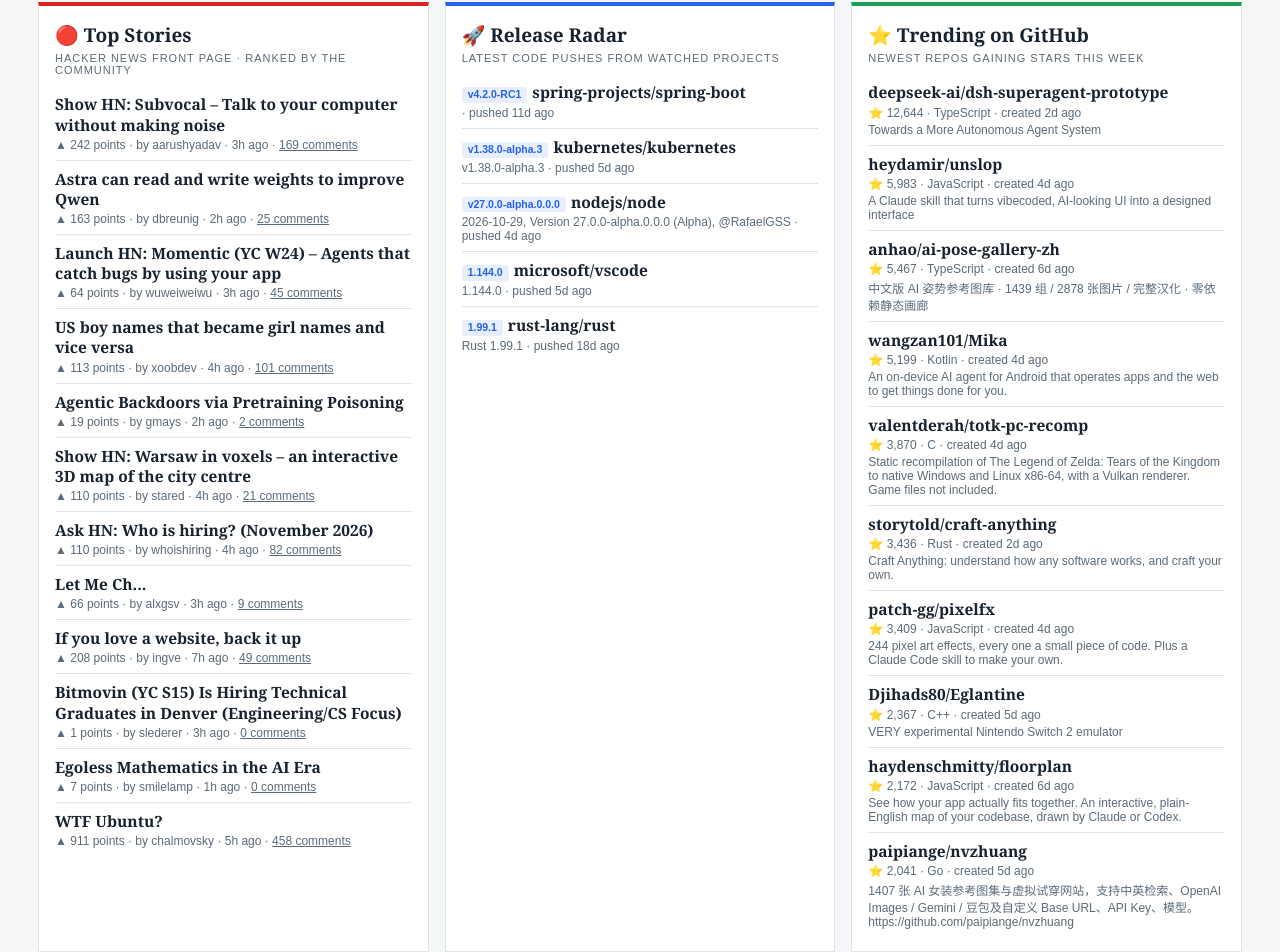
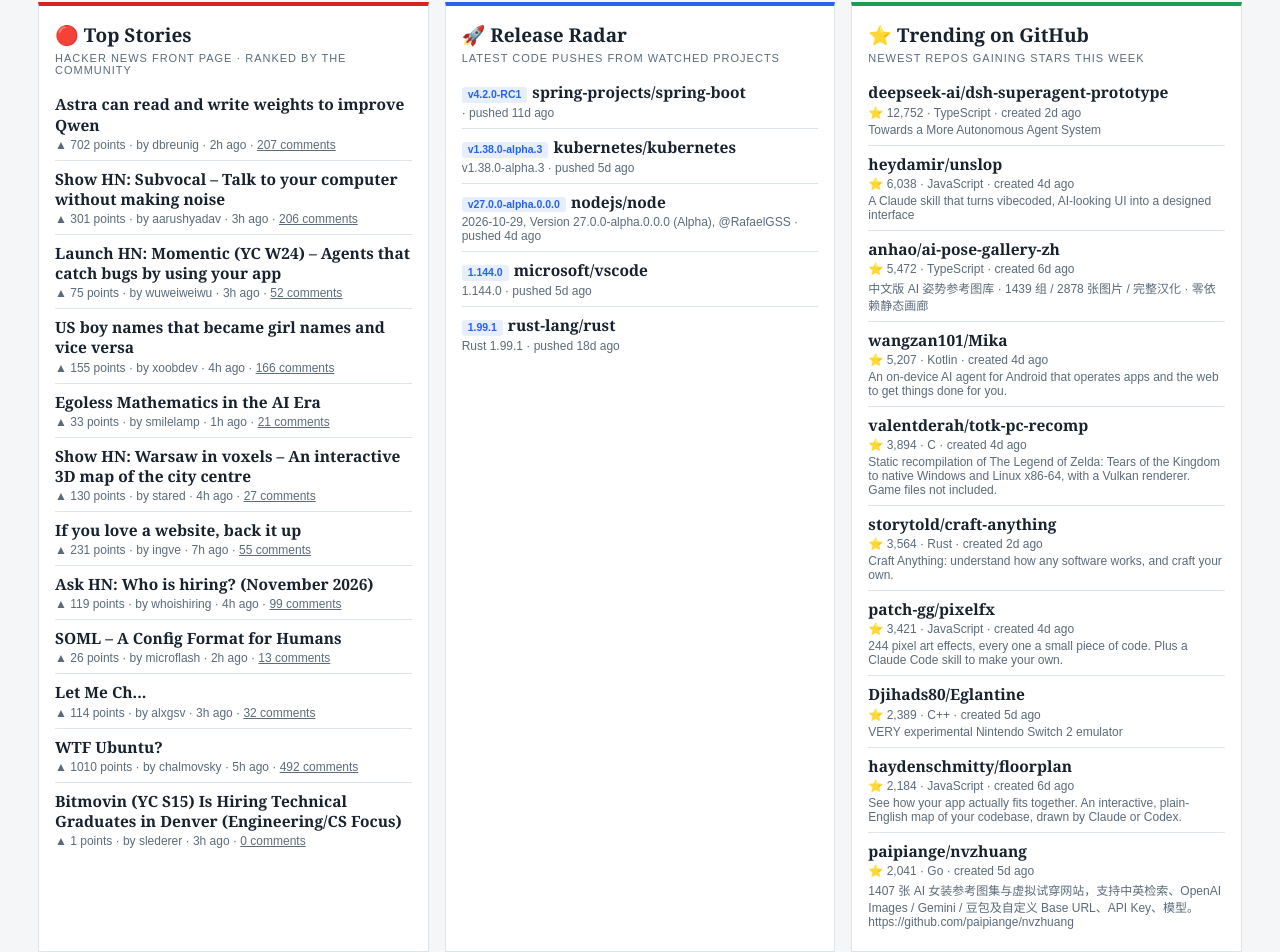
Before and after one commit to bishowpratap7/thedevdesk, a plain HTML site: page index.html in a window 1280 px wide. Shown: the part 1250-2202 px from the top of the page. Drawn offline with Linux system fonts and the light colour scheme.

Commit message:
Wire update 2026-11-02T20:13Z

```diff
--- a/data/wire.json
+++ b/data/wire.json
@@ -1,90 +1,108 @@
 {
- "generated_at": "2026-11-02T19:13:27.325385+00:00",
+ "generated_at": "2026-11-02T20:13:27.139601+00:00",
  "sections": {
   "top_stories": {
-   "fetched_at": "2026-11-02T19:13:07.238201+00:00",
+   "fetched_at": "2026-11-02T20:13:08.596225+00:00",
    "stale": false,
    "items": [
-    {
-     "id": 50340088,
-     "title": "Show HN: Subvocal \u2013\u00a0Talk to your computer without making noise",
-     "url": "https://subvocal.company/",
-     "score": 242,
-     "by": "aarushyadav",
-     "time": 1793639777,
-     "comments": 169
-    },
     {
      "id": 50341174,
      "title": "Astra can read and write weights to improve Qwen",
      "url": "https://rikiyat.github.io/blog/weight-space-programming/",
-     "score": 163,
+     "score": 702,
      "by": "dbreunig",
      "time": 1793643688,
-     "comments": 25
+     "comments": 207
+    },
+    {
+     "id": 50340088,
+     "title": "Show HN: Subvocal \u2013 Talk to your computer without making noise",
+     "url": null,
+     "score": 301,
+     "by": "aarushyadav",
+     "time": 1793639777,
+     "comments": 206
     },
     {
      "id": 50339913,
      "title": "Launch HN: Momentic (YC W24) \u2013 Agents that catch bugs by using your app",
      "url": "https://momentic.ai/",
-     "score": 64,
+     "score": 75,
      "by": "wuweiweiwu",
      "time": 1793639125,
-     "comments": 45
+     "comments": 52
     },
     {
      "id": 50339397,
      "title": "US boy names that became girl names and vice versa",
      "url": "https://namedaisy.com/blog/boy-names-that-became-girl-names",
-     "score": 113,
+     "score": 155,
      "by": "xoobdev",
      "time": 1793637276,
-     "comments": 101
+     "comments": 166
     },
     {
-     "id": 50341334,
-     "title": "Agentic Backdoors via Pretraining Poisoning",
-     "url": "https://arxiv.org/abs/2610.37741",
-     "score": 19,
-     "by": "gmays",
-     "time": 1793644258,
-     "comments": 2
+     "id": 50341736,
+     "title": "Egoless Mathematics in the AI Era",
+     "url": "https://terrytao.wordpress.com/2026/11/02/egoless-mathematics-in-the-ai-era/",
+     "score": 33,
+     "by": "smilelamp",
+     "time": 1793645684,
+     "comments": 21
     },
     {
      "id": 50339221,
-     "title": "Show HN: Warsaw in voxels \u2013 an interactive 3D map of the city centre",
+     "title": "Show HN: Warsaw in voxels \u2013 An interactive 3D map of the city centre",
      "url": "https://p.migdal.pl/warsaw-vibe-voxel/",
-     "score": 110,
+     "score": 130,
      "by": "stared",
      "time": 1793636726,
-     "comments": 21
+     "comments": 27
+    },
+    {
+     "id": 50336518,
+     "title": "If you love a website, back it up",
+     "url": "https://blog.mistys-internet.website/post/2026/10/29/if-you-love-a-website-back-it-up/",
+     "score": 231,
+     "by": "ingve",
+     "time": 1793625935,
+     "comments": 55
     },
     {
      "id": 50338728,
      "title": "Ask HN: Who is hiring? (November 2026)",
      "url": null,
-     "score": 110,
+     "score": 119,
      "by": "whoishiring",
      "time": 1793635297,
-     "comments": 82
+     "comments": 99
+    },
+    {
+     "id": 50341502,
+     "title": "SOML \u2013 A Config Format for Humans",
+     "url": "https://github.com/soml-lang/soml",
+     "score": 26,
+     "by": "microflash",
+     "time": 1793644924,
+     "comments": 13
     },
     {
      "id": 50340369,
      "title": "Let Me Ch...",
      "url": "https://blog.alxgsv.com/let-me-check/",
-     "score": 66,
+     "score": 114,
      "by": "alxgsv",
      "time": 1793640800,
-     "comments": 9
+     "comments": 32
     },
     {
-     "id": 50336518,
-     "title": "If you love a website, back it up",
-     "url": "https://blog.mistys-internet.website/post/2026/10/29/if-you-love-a-website-back-it-up/",
-     "score": 208,
-     "by": "ingve",
-     "time": 1793625935,
-     "comments": 49
+     "id": 50337608,
+     "title": "WTF Ubuntu?",
+     "url": "https://chalmovsky.com/posts/wtf-ubuntu",
+     "score": 1010,
+     "by": "chalmovsky",
+     "time": 1793631120,
+     "comments": 492
     },
     {
      "id": 50339827,
@@ -94,29 +112,11 @@
      "by": "slederer",
      "time": 1793638841,
      "comments": 0
-    },
-    {
-     "id": 50341736,
-     "title": "Egoless Mathematics in the AI Era",
-     "url": "https://terrytao.wordpress.com/2026/11/02/egoless-mathematics-in-the-ai-era/",
-     "score": 7,
-     "by": "smilelamp",
-     "time": 1793645684,
-     "comments": 0
-    },
-    {
-     "id": 50337608,
-     "title": "WTF Ubuntu?",
-     "url": "https://chalmovsky.com/posts/wtf-ubuntu",
-     "score": 911,
-     "by": "chalmovsky",
-     "time": 1793631120,
-     "comments": 458
     }
    ]
   },
   "releases": {
-   "fetched_at": "2026-11-02T19:13:16.583354+00:00",
+   "fetched_at": "2026-11-02T20:13:17.512039+00:00",
    "stale": false,
    "items": [
     {
@@ -157,13 +157,13 @@
    ]
   },
   "trending": {
-   "fetched_at": "2026-11-02T19:13:21.233399+00:00",
+   "fetched_at": "2026-11-02T20:13:21.807268+00:00",
    "stale": false,
    "items": [
     {
      "full_name": "deepseek-ai/dsh-superagent-prototype",
      "url": "https://github.com/deepseek-ai/dsh-superagent-prototype",
-     "stars": 12644,
+     "stars": 12752,
      "language": "TypeScript",
      "description": "Towards a More Autonomous Agent System",
      "created_at": "2026-10-31T09:32:46Z"
@@ -171,7 +171,7 @@
     {
      "full_name": "heydamir/unslop",
      "url": "https://github.com/heydamir/unslop",
-     "stars": 5983,
+     "stars": 6038,
      "language": "JavaScript",
      "description": "A Claude skill that turns vibecoded, AI-looking UI into a designed interface",
      "created_at": "2026-10-29T15:41:21Z"
@@ -179,7 +179,7 @@
     {
      "full_name": "anhao/ai-pose-gallery-zh",
      "url": "https://github.com/anhao/ai-pose-gallery-zh",
-     "stars": 5467,
+     "stars": 5472,
      "language": "TypeScript",
      "description": "\u4e2d\u6587\u7248 AI \u59ff\u52bf\u53c2\u8003\u56fe\u5e93 \u00b7 1439 \u7ec4 / 2878 \u5f20\u56fe\u7247 / \u5b8c\u6574\u6c49\u5316 \u00b7 \u96f6\u4f9d\u8d56\u9759\u6001\u753b\u5eca",
      "created_at": "2026-10-27T12:24:37Z"
@@ -187,7 +187,7 @@
     {
      "full_name": "wangzan101/Mika",
      "url": "https://github.com/wangzan101/Mika",
-     "stars": 5199,
+     "stars": 5207,
      "language": "Kotlin",
      "description": "An on-device AI agent for Android that operates apps and the web to get things done for you.",
      "created_at": "2026-10-29T14:34:07Z"
@@ -195,7 +195,7 @@
     {
      "full_name": "valentderah/totk-pc-recomp",
      "url": "https://github.com/valentderah/totk-pc-recomp",
-     "stars": 3870,
+     "stars": 3894,
      "language": "C",
      "description": "Static recompilation of The Legend of Zelda: Tears of the Kingdom to native Windows and Linux x86-64, with a Vulkan renderer. Game files not included.",
      "created_at": "2026-10-29T12:32:46Z"
@@ -203,7 +203,7 @@
     {
      "full_name": "storytold/craft-anything",
      "url": "https://github.com/storytold/craft-anything",
-     "stars": 3436,
+     "stars": 3564,
      "language": "Rust",
      "description": "Craft Anything: understand how any software works, and craft your own.",
      "created_at": "2026-10-31T14:50:00Z"
@@ -211,7 +211,7 @@
     {
      "full_name": "patch-gg/pixelfx",
      "url": "https://github.com/patch-gg/pixelfx",
-     "stars": 3409,
+     "stars": 3421,
      "language": "JavaScript",
      "description": "244 pixel art effects, every one a small piece of code. Plus a Claude Code skill to make your own.",
      "created_at": "2026-10-30T06:43:25Z"
@@ -219,7 +219,7 @@
     {
      "full_name": "Djihads80/Eglantine",
      "url": "https://github.com/Djihads80/Eglantine",
-     "stars": 2367,
+     "stars": 2389,
      "language": "C++",
      "description": "VERY experimental Nintendo Switch 2 emulator",
      "created_at": "2026-10-29T00:25:18Z"
@@ -227,7 +227,7 @@
     {
      "full_name": "haydenschmitty/floorplan",
      "url": "https://github.com/haydenschmitty/floorplan",
-     "stars": 2172,
+     "stars": 2184,
      "language": "JavaScript",
      "description": "See how your app actually fits together. An interactive, plain-English map of your codebase, drawn by Claude or Codex.",
      "created_at": "2026-10-27T12:03:01Z"
@@ -243,7 +243,7 @@
    ]
   },
   "community": {
-   "fetched_at": "2026-11-02T19:13:22.298514+00:00",
+   "fetched_at": "2026-11-02T20:13:22.933135+00:00",
    "stale": false,
    "items": [
     {
@@ -274,7 +274,7 @@
      "title": "Stratagems #32: The AI Logged a Withdrawal. P Took It as Proof.",
      "url": "https://dev.to/xulingfeng/stratagems-32-the-ai-logged-a-withdrawal-p-took-it-as-proof-2jo2",
      "author": "xulingfeng",
-     "reactions": 116,
+     "reactions": 117,
      "comments": 85,
      "published_at": "2026-10-27T16:46:17Z"
     },
@@ -282,8 +282,8 @@
      "title": "Ghost in the Shell: Can a Log File Hijack an AI?",
      "url": "https://dev.to/gramli/ghost-in-the-shell-can-a-log-file-hijack-an-ai-3gk",
      "author": "Daniel Balcarek",
-     "reactions": 122,
-     "comments": 110,
+     "reactions": 123,
+     "comments": 111,
      "published_at": "2026-10-29T07:02:39Z"
     },
     {
@@ -307,13 +307,13 @@
      "url": "https://dev.to/hemapriya_kanagala/dev-pet-corner-4-show-us-your-pets-55jh",
      "author": "Hemapriya Kanagala",
      "reactions": 83,
-     "comments": 18,
+     "comments": 21,
      "published_at": "2026-11-01T17:53:50Z"
     }
    ]
   },
   "status": {
-   "fetched_at": "2026-11-02T19:13:23.505145+00:00",
+   "fetched_at": "2026-11-02T20:13:23.749784+00:00",
    "stale": false,
    "items": [
     {
--- a/feed.xml
+++ b/feed.xml
@@ -3,16 +3,16 @@
 <title>The Dev Desk — Developer News Wire</title>
 <subtitle>Tech news, code pushes, GitHub trending and the developer conversation — with Bishow Pandey</subtitle>
 <link href="https://bishowpratap7.github.io/thedevdesk/feed.xml" rel="self"/><link href="https://bishowpratap7.github.io/thedevdesk/"/>
-<id>https://bishowpratap7.github.io/thedevdesk/</id><updated>2026-11-02T19:13:27.325385+00:00</updated>
+<id>https://bishowpratap7.github.io/thedevdesk/</id><updated>2026-11-02T20:13:27.139601+00:00</updated>
 <author><name>Bishow Pandey</name></author>
-<entry><title>Show HN: Subvocal – Talk to your computer without making noise</title><link href="https://subvocal.company/"/><id>urn:hn:50340088</id><updated>2026-11-02T17:16:17+00:00</updated><summary>Top story on Hacker News — 242 points, 169 comments. Tracked by The Dev Desk.</summary></entry>
-<entry><title>Astra can read and write weights to improve Qwen</title><link href="https://rikiyat.github.io/blog/weight-space-programming/"/><id>urn:hn:50341174</id><updated>2026-11-02T18:21:28+00:00</updated><summary>Top story on Hacker News — 163 points, 25 comments. Tracked by The Dev Desk.</summary></entry>
-<entry><title>Launch HN: Momentic (YC W24) – Agents that catch bugs by using your app</title><link href="https://momentic.ai/"/><id>urn:hn:50339913</id><updated>2026-11-02T17:05:25+00:00</updated><summary>Top story on Hacker News — 64 points, 45 comments. Tracked by The Dev Desk.</summary></entry>
-<entry><title>US boy names that became girl names and vice versa</title><link href="https://namedaisy.com/blog/boy-names-that-became-girl-names"/><id>urn:hn:50339397</id><updated>2026-11-02T16:34:36+00:00</updated><summary>Top story on Hacker News — 113 points, 101 comments. Tracked by The Dev Desk.</summary></entry>
-<entry><title>Agentic Backdoors via Pretraining Poisoning</title><link href="https://arxiv.org/abs/2610.37741"/><id>urn:hn:50341334</id><updated>2026-11-02T18:30:58+00:00</updated><summary>Top story on Hacker News — 19 points, 2 comments. Tracked by The Dev Desk.</summary></entry>
-<entry><title>Show HN: Warsaw in voxels – an interactive 3D map of the city centre</title><link href="https://p.migdal.pl/warsaw-vibe-voxel/"/><id>urn:hn:50339221</id><updated>2026-11-02T16:25:26+00:00</updated><summary>Top story on Hacker News — 110 points, 21 comments. Tracked by The Dev Desk.</summary></entry>
-<entry><title>Ask HN: Who is hiring? (November 2026)</title><link href=""/><id>urn:hn:50338728</id><updated>2026-11-02T16:01:37+00:00</updated><summary>Top story on Hacker News — 110 points, 82 comments. Tracked by The Dev Desk.</summary></entry>
-<entry><title>Let Me Ch...</title><link href="https://blog.alxgsv.com/let-me-check/"/><id>urn:hn:50340369</id><updated>2026-11-02T17:33:20+00:00</updated><summary>Top story on Hacker News — 66 points, 9 comments. Tracked by The Dev Desk.</summary></entry>
-<entry><title>If you love a website, back it up</title><link href="https://blog.mistys-internet.website/post/2026/10/29/if-you-love-a-website-back-it-up/"/><id>urn:hn:50336518</id><updated>2026-11-02T13:25:35+00:00</updated><summary>Top story on Hacker News — 208 points, 49 comments. Tracked by The Dev Desk.</summary></entry>
-<entry><title>Bitmovin (YC S15) Is Hiring Technical Graduates in Denver (Engineering/CS Focus)</title><link href="https://bitmovin.com/careers/8660599002/"/><id>urn:hn:50339827</id><updated>2026-11-02T17:00:41+00:00</updated><summary>Top story on Hacker News — 1 points, 0 comments. Tracked by The Dev Desk.</summary></entry>
+<entry><title>Astra can read and write weights to improve Qwen</title><link href="https://rikiyat.github.io/blog/weight-space-programming/"/><id>urn:hn:50341174</id><updated>2026-11-02T18:21:28+00:00</updated><summary>Top story on Hacker News — 702 points, 207 comments. Tracked by The Dev Desk.</summary></entry>
+<entry><title>Show HN: Subvocal – Talk to your computer without making noise</title><link href=""/><id>urn:hn:50340088</id><updated>2026-11-02T17:16:17+00:00</updated><summary>Top story on Hacker News — 301 points, 206 comments. Tracked by The Dev Desk.</summary></entry>
+<entry><title>Launch HN: Momentic (YC W24) – Agents that catch bugs by using your app</title><link href="https://momentic.ai/"/><id>urn:hn:50339913</id><updated>2026-11-02T17:05:25+00:00</updated><summary>Top story on Hacker News — 75 points, 52 comments. Tracked by The Dev Desk.</summary></entry>
+<entry><title>US boy names that became girl names and vice versa</title><link href="https://namedaisy.com/blog/boy-names-that-became-girl-names"/><id>urn:hn:50339397</id><updated>2026-11-02T16:34:36+00:00</updated><summary>Top story on Hacker News — 155 points, 166 comments. Tracked by The Dev Desk.</summary></entry>
+<entry><title>Egoless Mathematics in the AI Era</title><link href="https://terrytao.wordpress.com/2026/11/02/egoless-mathematics-in-the-ai-era/"/><id>urn:hn:50341736</id><updated>2026-11-02T18:54:44+00:00</updated><summary>Top story on Hacker News — 33 points, 21 comments. Tracked by The Dev Desk.</summary></entry>
+<entry><title>Show HN: Warsaw in voxels – An interactive 3D map of the city centre</title><link href="https://p.migdal.pl/warsaw-vibe-voxel/"/><id>urn:hn:50339221</id><updated>2026-11-02T16:25:26+00:00</updated><summary>Top story on Hacker News — 130 points, 27 comments. Tracked by The Dev Desk.</summary></entry>
+<entry><title>If you love a website, back it up</title><link href="https://blog.mistys-internet.website/post/2026/10/29/if-you-love-a-website-back-it-up/"/><id>urn:hn:50336518</id><updated>2026-11-02T13:25:35+00:00</updated><summary>Top story on Hacker News — 231 points, 55 comments. Tracked by The Dev Desk.</summary></entry>
+<entry><title>Ask HN: Who is hiring? (November 2026)</title><link href=""/><id>urn:hn:50338728</id><updated>2026-11-02T16:01:37+00:00</updated><summary>Top story on Hacker News — 119 points, 99 comments. Tracked by The Dev Desk.</summary></entry>
+<entry><title>SOML – A Config Format for Humans</title><link href="https://github.com/soml-lang/soml"/><id>urn:hn:50341502</id><updated>2026-11-02T18:42:04+00:00</updated><summary>Top story on Hacker News — 26 points, 13 comments. Tracked by The Dev Desk.</summary></entry>
+<entry><title>Let Me Ch...</title><link href="https://blog.alxgsv.com/let-me-check/"/><id>urn:hn:50340369</id><updated>2026-11-02T17:33:20+00:00</updated><summary>Top story on Hacker News — 114 points, 32 comments. Tracked by The Dev Desk.</summary></entry>
 </feed>
```
Also changed, not shown: index.html (+3 -3 lines).
